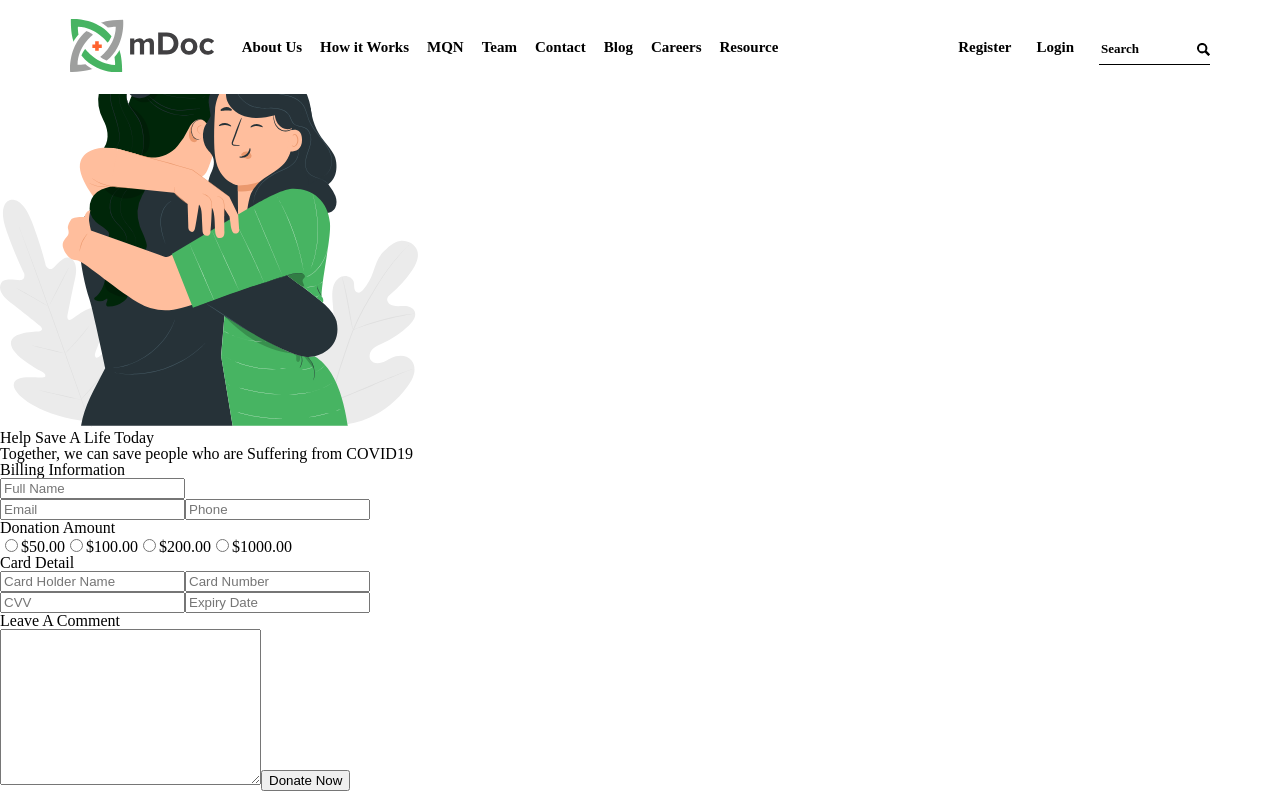
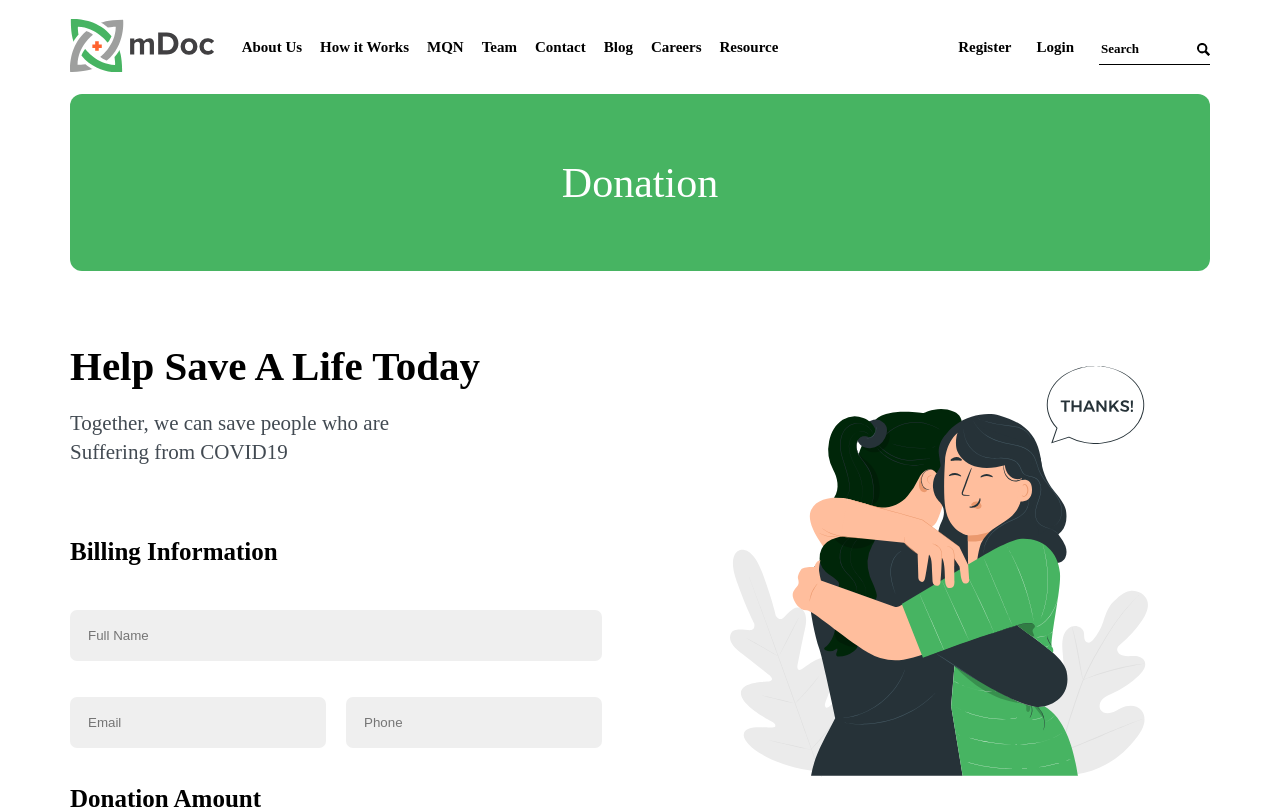
Before and after one commit to Luckzman/mdoc-frontend-challenge, a React (Create React App) app: page /donate in a window 1280 px wide. Shown: the top 809 px of the page. Built offline with nearby package versions, Linux system fonts and the light colour scheme.

Commit message:
implement DonationPage Component design

```diff
--- a/package.json
+++ b/package.json
@@ -7,6 +7,7 @@
     "@testing-library/react": "^9.3.2",
     "@testing-library/user-event": "^7.1.2",
     "node-sass": "^4.14.1",
+    "prop-types": "^15.7.2",
     "react": "^16.13.1",
     "react-dom": "^16.13.1",
     "react-router-dom": "^5.2.0",
--- /dev/null
+++ b/src/Components/AmountSelector/AmountSelector.scss
@@ -0,0 +1,18 @@
+.AmountSelector{
+  width: 99px;
+  height: 49.81px;
+  background-color: #EFEFEF;
+  color: #424242;
+  display: flex;
+  justify-content: center;
+  align-items: center;
+  border-radius: 4px;
+  cursor: pointer;
+  font-family: Proxima Nova Regular;
+  font-size: 15px;
+  line-height: 18px;
+}
+.active-selector{
+  background-color: #47B462;
+  color: #fff;
+}
--- /dev/null
+++ b/src/Components/AmountSelector/index.jsx
@@ -0,0 +1,19 @@
+import React from 'react';
+import PropTypes from 'prop-types';
+import './AmountSelector.scss';
+
+const AmountSelector = ({ amount, handleAmount, isActive, index }) => {
+  return (
+    <div className={`AmountSelector ${isActive ? 'active-selector' : ''}`} onClick={() => handleAmount(amount, index)}>
+      {`$${amount}.00`}
+    </div>
+  )
+}
+
+AmountSelector.propTypes = {
+  amount: PropTypes.number,
+  handleAmount: PropTypes.func,
+  isActive: PropTypes.bool,
+};
+
+export default AmountSelector;
--- a/src/Pages/DonationPage/DonationPage.scss
+++ b/src/Pages/DonationPage/DonationPage.scss
@@ -1,3 +1,103 @@
 .DonationPage{
-  padding-top: 192.5px;
+  padding-top: 94px;
+  .container{
+    width: 1140px;
+    margin: auto;
+    .donation{
+      width: 100%;
+      height: 177px;
+      display: flex;
+      justify-content: center;
+      align-items: center;
+      background-color: #47B462;
+      color: #fff;
+      border-radius: 12px;
+      font-family: Proxima Nova Regular;
+      font-size: 42px;
+      line-height: 52px;
+    }
+    .content-container{
+      display: flex;
+      flex-direction: row-reverse;
+      justify-content: space-between;
+      .icon{
+        margin-top: 95px;
+        margin-right: 62px;
+      }
+      .donation-content{
+        display: flex;
+        flex-direction: column;
+        align-items: flex-start;
+        h1{
+          font-family: Proxima Nova Regular;
+          font-size: 41px;
+          line-height: 50px;
+          color: #000;
+          font-weight: bold;
+          margin-top: 70px;
+          margin-bottom: 18px
+        }
+        p{
+          width: 354px;
+          font-family: Proxima Nova Regular;
+          font-size: 21px;
+          line-height: 29px;
+          color: #424A52;
+          margin-bottom: 70px;
+        }
+        h3{
+          font-family: Proxima Nova Regular;
+          font-size: 25px;
+          font-weight: bold;
+          line-height: 30px;
+          color: #000;
+          margin-bottom: 43px;
+         }
+        input, textarea{
+          width: 532px;
+          border-radius: 7px;
+          background-color: #EFEFEF;
+          color: #000;
+          padding: 18px;
+          border: none;
+          outline: none;
+          margin-bottom: 36px;
+          box-sizing: border-box;
+        }
+        .form-group{
+          display: flex;
+          input{
+            width: 256px;
+            &:first-child{
+              margin-right: 20px;
+            }
+          }
+        }
+        .radio-group{
+          width: 532px;
+          display: flex;
+          justify-content: space-between;
+          margin-bottom: 83.2px;
+        }
+        textarea{
+          resize: none;
+          height: 150px;
+          font-family: Proxima Nova Regular;
+          font-size: 16px;
+          line-height: 20px;
+        }
+        button{
+          width: 170px;
+          height: 45px;
+          margin-top: 94px;
+          margin-bottom: 104px;
+          background-color: #47B462;
+          border-radius: 3px;
+          color: #fff;
+          border: none;
+          outline: none;
+        }
+      }
+    }
+  }
 }
--- a/src/Pages/DonationPage/index.jsx
+++ b/src/Pages/DonationPage/index.jsx
@@ -1,53 +1,45 @@
-import React from 'react';
+import React, { useState } from 'react';
 import { ReactComponent as EmbraceIcon } from '../../Assets/Group 13057.svg'
+import AmountSelector from '../../Components/AmountSelector';
+import './DonationPage.scss';
 
 const DonationPage = () => {
+  const [index, setIndex] = useState(-1);
+  const amountArr = [50, 100, 200, 1000];
+  const handleAmount = (amt, index) => {
+    setIndex(index);
+  };
   return (
     <div className="DonationPage">
       <div className="container">
-        <div>
+        <div className="donation">
           Donation
         </div>
         <div className="content-container">
           <EmbraceIcon className="icon" />
-          <div>
+          <div className="donation-content">
             <h1>Help Save A Life Today</h1>
             <p>Together, we can save people who are
-Suffering from COVID19 </p>
+Suffering from COVID19</p>
             <h3>Billing Information</h3>
             <input type="text" placeholder="Full Name" />
-            <div>
+            <div className="form-group">
               <input type="email" placeholder="Email" />
               <input type="text" placeholder="Phone" />
             </div>
             <h3>Donation Amount</h3>
-            <div>
-              <label htmlFor="amt50">
-                <input id="amt50" name="amount" type="radio" className="radio" />
-                $50.00
-              </label>
-              <label htmlFor="amt100">
-                <input id="amt100" name="amount" type="radio" className="radio" />
-                $100.00
-              </label>
-              <label htmlFor="amt200">
-                <input id="amt200" name="amount" type="radio" className="radio" />
-                $200.00
-              </label>
-              <label htmlFor="amt1000">
-                <input id="amt1000" name="amount" type="radio" className="radio" />
-                $1000.00
-              </label>
+            <div className="radio-group">
+              {amountArr.map((amt, i) => <AmountSelector key={`a${i}`} amount={amt} index={i} isActive={index === i} handleAmount={handleAmount} />)}
             </div>
             <h3>Card Detail</h3>
             <input type="text" placeholder="Card Holder Name" />
             <input type="text" placeholder="Card Number" />
-            <div>
+            <div className="form-group">
               <input type="text" placeholder="CVV" />
               <input type="text" placeholder="Expiry Date" />
             </div>
             <h3>Leave A Comment</h3>
-            <textarea name="comment" id="" cols="30" rows="10"></textarea>
+            <textarea name="comment" draggable="false" id="" cols="20" rows="10" placeholder="Comment Here"></textarea>
             <button type="submit">Donate Now</button>
           </div>
         </div>
--- a/src/Pages/HomePage/DonationSection/DonationSection.scss
+++ b/src/Pages/HomePage/DonationSection/DonationSection.scss
@@ -37,7 +37,7 @@
         }
         .donation-btn{
           display: flex;
-          button{
+          .button{
             background-color: #47B462;
             color: #fff;
             height: 44px;
@@ -48,14 +48,18 @@
             border-radius: 3px;
             margin-right: 34px;
             outline: none;
+            text-decoration: none;
+            display: flex;
+            justify-content: center;
+            align-items: center;
             cursor: pointer;
-            &:last-child{
+            }
+            .extra{
               width: 178px;
               background-color: #fff;
               border: 1px solid #47B462;
               color: #000;
             }
-          }
         }
       }
     }
--- a/src/Pages/HomePage/DonationSection/index.jsx
+++ b/src/Pages/HomePage/DonationSection/index.jsx
@@ -16,9 +16,8 @@ const DonationSection = () => {
             <h2>Stating help people fighting Corona</h2>
             <p>The Coronavirus (COVID-19) was first reported in Wuhan, Hubei, China in December 2019, the outbreak was later recognized as a pandemic by the World Health Organization (WHO) on 11 March 2020.</p>
             <div className="donation-btn">
-              <Link to="/donate">Donate Now</Link>
-              <button>Donate Now</button>
-              <button>Learn About COVID-19</button>
+              <Link className="button" to="/donate">Donate Now</Link>
+              <Link className="button extra" to="/help-covid">Learn About COVID-19</Link>
             </div>
           </div>
         </div>
--- a/src/Pages/HomePage/index.jsx
+++ b/src/Pages/HomePage/index.jsx
@@ -1,5 +1,4 @@
 import React from 'react';
-import Navbar from '../../Components/Navbar';
 import Banner from './Banner';
 import DonationSection from './DonationSection';
 import Section1 from './Section1';
@@ -10,7 +9,6 @@ import TrackSection from './TrackSection';
 import Banner3 from './Banner3';
 import PartnerSection from './PartnerSection';
 import LearnMoreSection from './LearnMoreSection';
-import Footer from '../../Components/Footer';
 
 const HomePage = () => {
   return (
```
